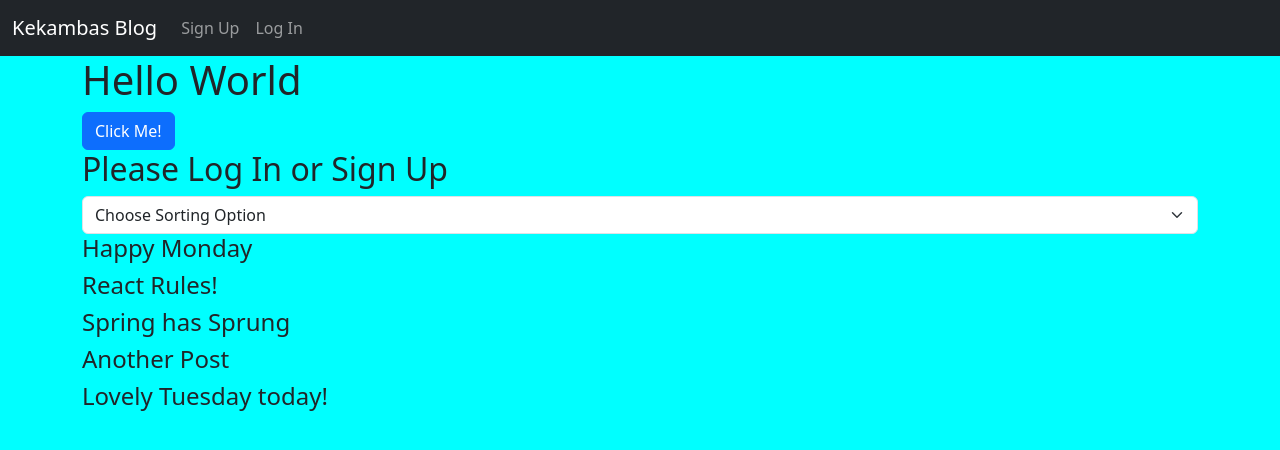
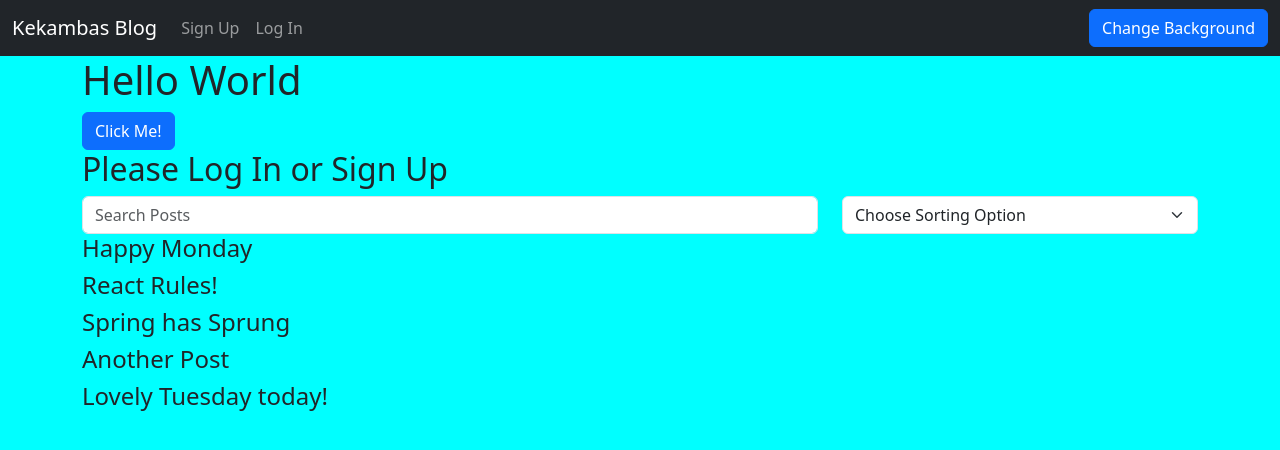
Before and after one commit to SoftwareSorcerer72/week-9-react-intro, a React (Vite) app: page / in a window 1280 px wide. Shown: the top 450 px of the page. Built offline with nearby package versions, Linux system fonts and the light colour scheme.

Commit message:
Add post search plus nave bar background

```diff
--- a/src/App.tsx
+++ b/src/App.tsx
@@ -3,6 +3,8 @@ import Navigation from './components/Navigation';
 import Container from 'react-bootstrap/Container';
 import Button from 'react-bootstrap/Button';
 import Form from 'react-bootstrap/Form';
+import Row from 'react-bootstrap/Row';
+import Col from 'react-bootstrap/Col';
 
 type Post = {
     id: number,
@@ -17,6 +19,7 @@ type Sorting = {
 }
 
 export default function App(){
+    console.log('App component is rendering');
     const firstName: string = 'Brian';
     const lastName: string = 'Stanton';
     const [isLoggedIn, setIsLoggedIn] = useState(false);
@@ -33,6 +36,8 @@ export default function App(){
         {id: 4, title: 'Another Post'},
         {id: 5, title: 'Lovely Tuesday today!'}
     ])
+
+    const [searchTerm, setSearchTerm] = useState('');
 
     const handleSelectChange = (e: React.ChangeEvent<HTMLSelectElement>) => {
 
@@ -52,6 +57,10 @@ export default function App(){
         setIsLoggedIn(!isLoggedIn);
     }
 
+    const handleInputChange = (e: React.ChangeEvent<HTMLInputElement>) => {
+        setSearchTerm(e.target.value);
+    }
+
     return (
         <>
             <Navigation isLoggedIn={isLoggedIn}/>
@@ -59,6 +68,11 @@ export default function App(){
                 <h1>Hello World</h1>
                 <Button variant='primary' onClick={handleClick}>Click Me!</Button>
                 <h2>{isLoggedIn ? `Welcome Back ${firstName} ${lastName}` : 'Please Log In or Sign Up'}</h2>
+                <Row>
+                    <Col xs={12} md={8}>
+                        <Form.Control value={searchTerm} placeholder='Search Posts' onChange={handleInputChange} />
+                    </Col>
+                    <Col>
                         <Form.Select onChange={handleSelectChange}>
                             <option>Choose Sorting Option</option>
                             <option value="idAsc">Sort By ID ASC</option>
@@ -66,7 +80,9 @@ export default function App(){
                             <option value="titleAsc">Sort By Title ASC</option>
                             <option value="titleDesc">Sort By Title DESC</option>
                         </Form.Select>
-                {posts.map( p => <h4 key={p.id}>{p.title}</h4> )}
+                    </Col>
+                </Row>
+                {posts.filter(p => p.title.toLowerCase().includes(searchTerm.toLowerCase())).map( p => <h4 key={p.id}>{p.title}</h4> )}
             </Container>
         </>
     )
--- a/src/components/Navigation.tsx
+++ b/src/components/Navigation.tsx
@@ -1,15 +1,20 @@
+import { useState } from 'react';
 import Container from 'react-bootstrap/Container';
 import Nav from 'react-bootstrap/Nav';
 import Navbar from 'react-bootstrap/Navbar';
+import Button from 'react-bootstrap/Button';
 
 type NavigationProps = {
     isLoggedIn: boolean
 }
 
 export default function Navigation({ isLoggedIn }: NavigationProps){
+    console.log('Navigation component is being rendered');
+
+    const [backgroundTheme, setBackgroundTheme] = useState('dark');
 
     return (
-        <Navbar expand='lg' data-bs-theme='dark' bg='dark'>
+        <Navbar expand='lg' data-bs-theme={backgroundTheme} bg={backgroundTheme}>
             <Container fluid>
                 <Navbar.Brand href='/'>Kekambas Blog</Navbar.Brand>
                 <Navbar.Toggle aria-controls='nav-collapse' />
@@ -27,6 +32,9 @@ export default function Navigation({ isLoggedIn }: NavigationProps){
                             </>
                         )}
                     </Nav>
+                    <Nav>
+                        <Button onClick={() => setBackgroundTheme(backgroundTheme === 'dark' ? 'light' : 'dark')}>Change Background</Button>
+                    </Nav>
                 </Navbar.Collapse>
             </Container>
         </Navbar>
```
Lines whose indentation alone changed are shown as unchanged.
